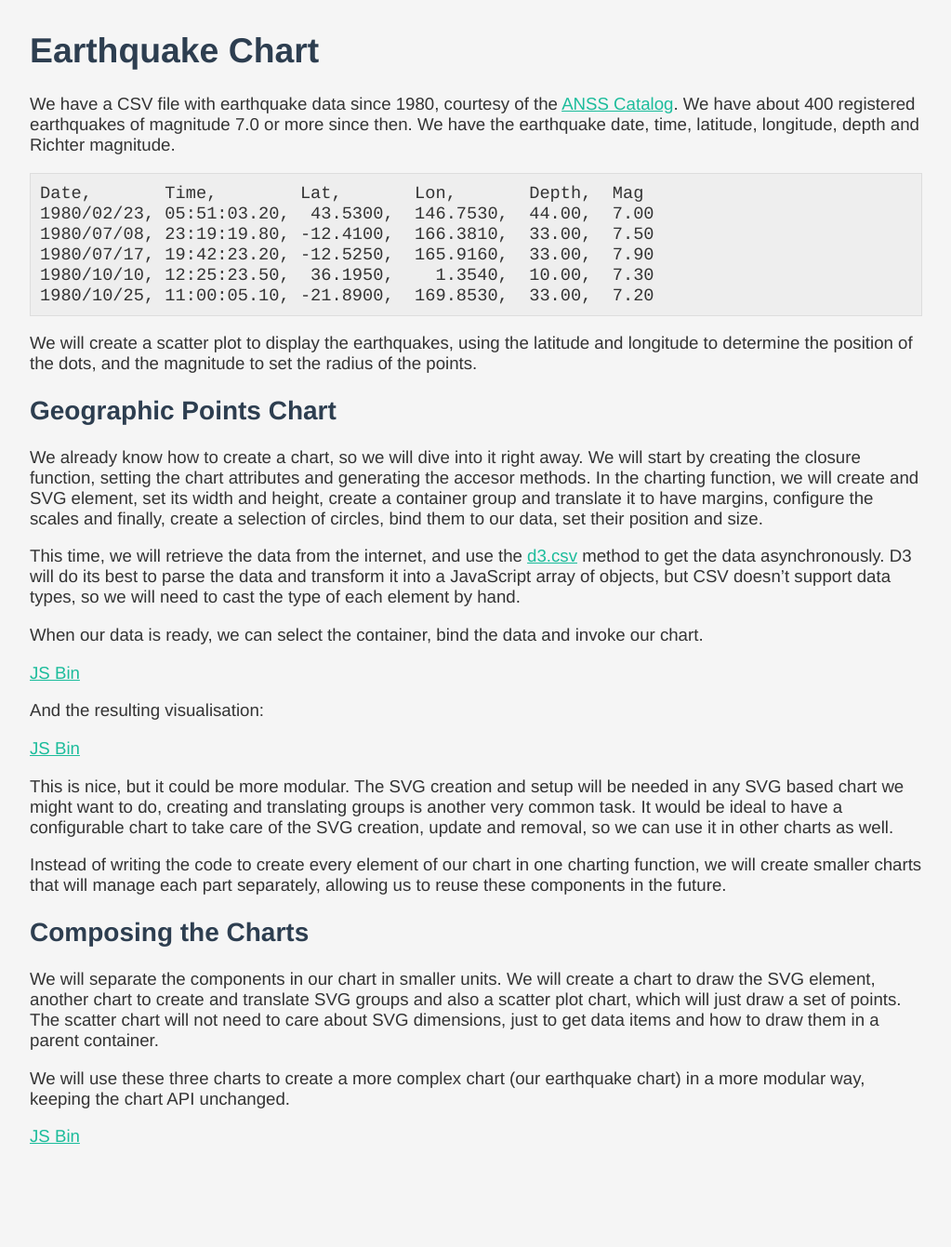
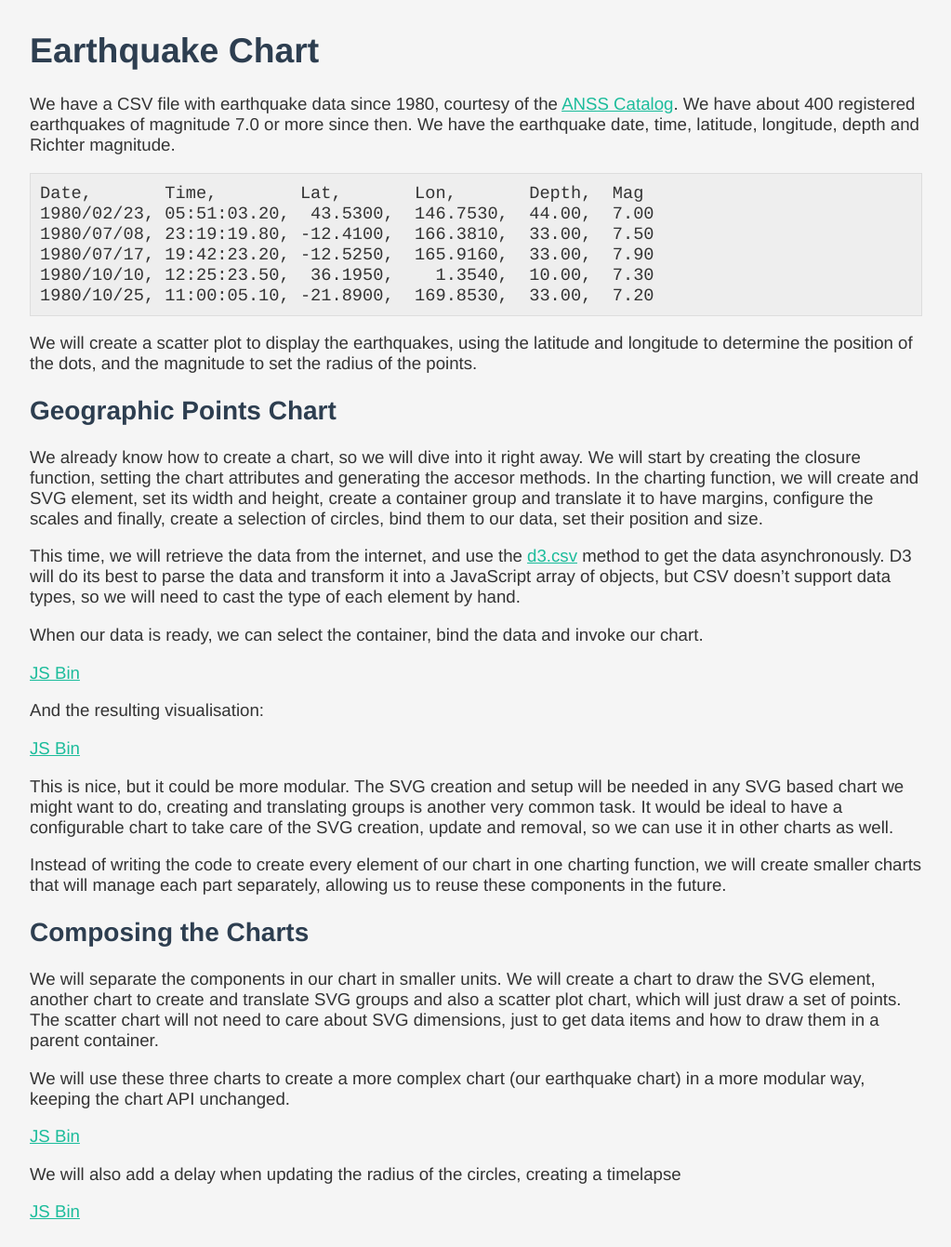
Before and after one commit to pnavarrc/talk-d3-charts, a Jekyll site: the page built from earthquake.md, in a window 1280 px wide. Shown: the whole page at 93% size, without its empty margins (128-1151 px from the left). Built offline with Jekyll 4.4.1, drawn with Linux system fonts in a browser that asks for light colours; before the commit the page ends 1260 px from its top, so only the background shows below that.

Commit message:
Update the earthquake page

```diff
--- a/earthquake.md
+++ b/earthquake.md
@@ -42,3 +42,7 @@ We will separate the components in our chart in smaller units. We will create a
 We will use these three charts to create a more complex chart (our earthquake chart) in a more modular way, keeping the chart API unchanged.
 
 <a class="jsbin-embed" href="http://jsbin.com/jodoja/latest/embed?js&height=2000px">JS Bin</a>
+
+We will also add a delay when updating the radius of the circles, creating a timelapse
+
+<a class="jsbin-embed" href="http://jsbin.com/jodoja/latest/embed?output&height=600px">JS Bin</a>
```
